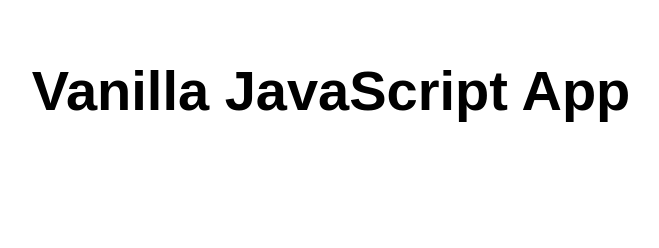
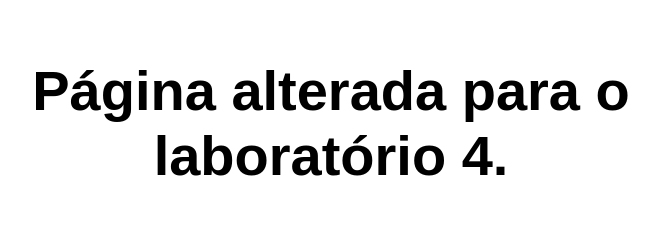
Before and after one commit to josecgomes/my-first-static-web-ap, a website: page src/index.html in a window 1280 px wide. Shown: the whole page, without its empty margins (309-968 px from the left). Drawn offline with Linux system fonts and the light colour scheme.

Commit message:
index alteration

```diff
--- a/src/index.html
+++ b/src/index.html
@@ -5,12 +5,12 @@
   <meta charset="UTF-8">
   <meta name="viewport" content="width=device-width, initial-scale=1.0">
   <link rel="stylesheet" href="styles.css">
-  <title>Vanilla JavaScript App</title>
+  <title>Laboratório 4 </title>
 </head>
 
 <body>
   <main>
-    <h1>Vanilla JavaScript App</h1>
+    <h1>Página alterada para o laboratório 4.</h1>
   </main>
 </body>
 
```
